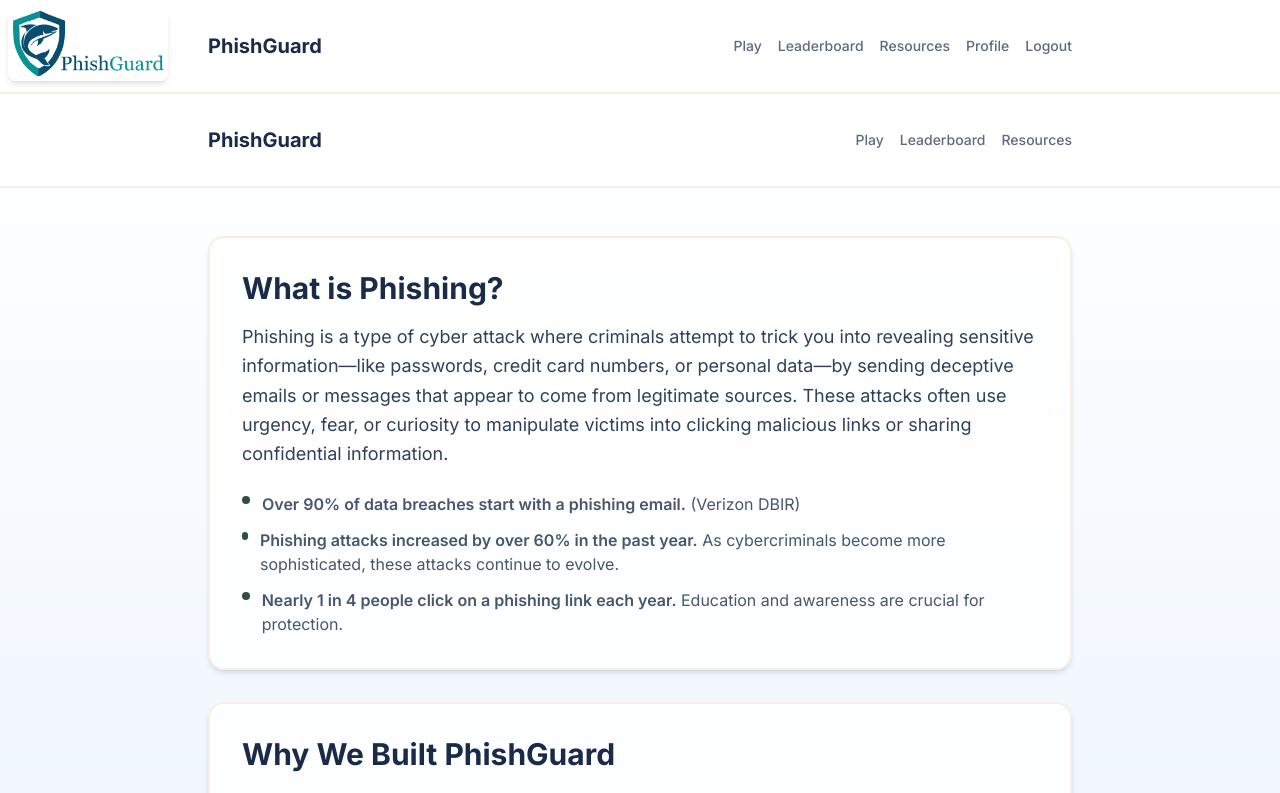
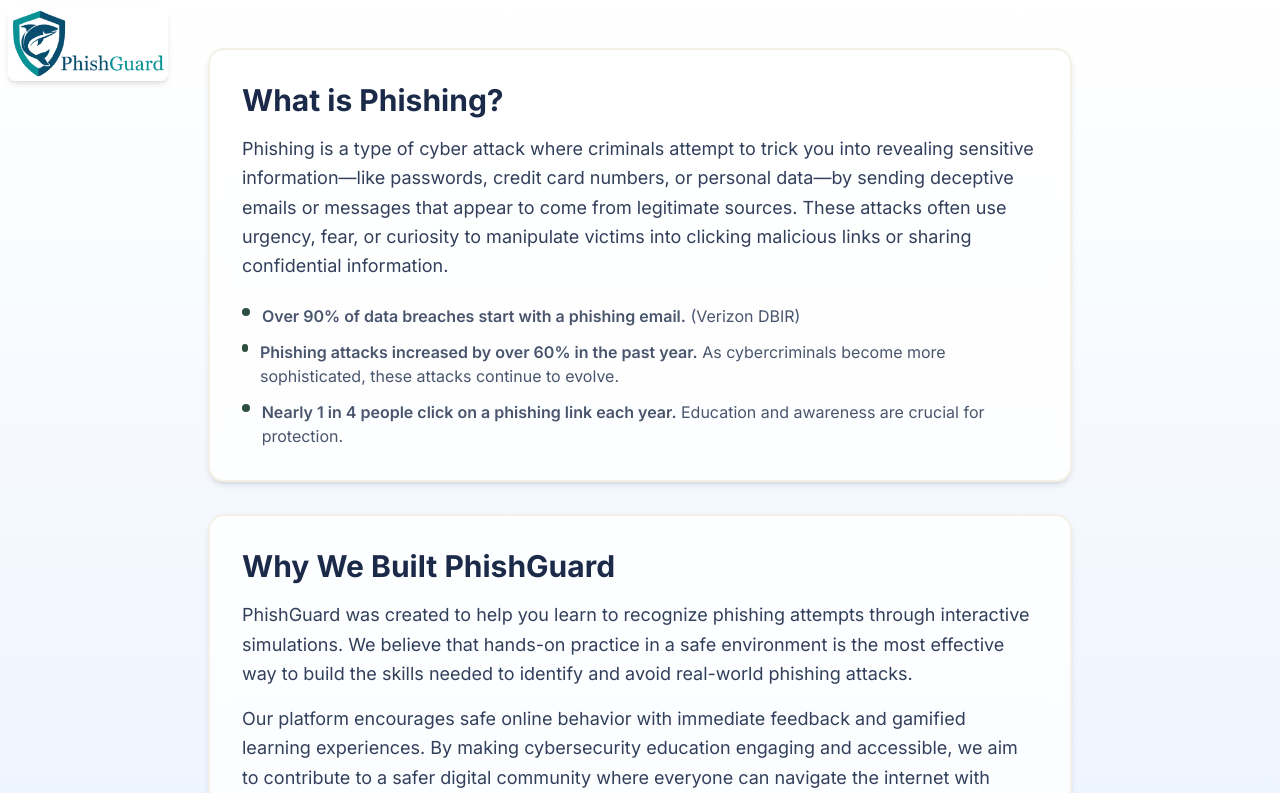
Before and after one commit to tanay-jain1/PhishGuard, a Next.js app: page /about in a window 1280 px wide. Shown: the top 793 px of the page. Built offline with nearby package versions, Linux system fonts and the light colour scheme; no server answers.

Commit message:
Remove duplicate header from about page
- Remove duplicate navigation header from about page component
- Hide Navbar component on about page to prevent duplicate headers

```diff
--- a/src/app/about/page.tsx
+++ b/src/app/about/page.tsx
@@ -2,7 +2,6 @@
 
 import { useState } from 'react';
 import { useRouter } from 'next/navigation';
-import Link from 'next/link';
 
 export default function AboutPage() {
   const [consentChecked, setConsentChecked] = useState(false);
@@ -16,34 +15,6 @@ export default function AboutPage() {
 
   return (
     <div className="min-h-screen bg-gradient-to-b from-white to-[#dbeafe]">
-      <nav className="border-b-2 border-[#f5f0e6] bg-white/80 backdrop-blur-sm">
-        <div className="mx-auto flex max-w-4xl items-center justify-between px-4 py-8">
-          <Link href="/" className="text-xl font-bold text-[#1b2a49]">
-            PhishGuard
-          </Link>
-          <div className="flex items-center gap-4">
-            <Link
-              href="/play"
-              className="text-sm text-[#1b2a49]/70 hover:text-[#1b2a49] font-medium transition-colors"
-            >
-              Play
-            </Link>
-            <Link
-              href="/leaderboard"
-              className="text-sm text-[#1b2a49]/70 hover:text-[#1b2a49] font-medium transition-colors"
-            >
-              Leaderboard
-            </Link>
-            <Link
-              href="/resources"
-              className="text-sm text-[#1b2a49]/70 hover:text-[#1b2a49] font-medium transition-colors"
-            >
-              Resources
-            </Link>
-          </div>
-        </div>
-      </nav>
-
       <main className="mx-auto max-w-4xl px-4 py-12">
         <div className="space-y-8">
           {/* Section 1: What is Phishing */}
--- a/src/components/Navbar.tsx
+++ b/src/components/Navbar.tsx
@@ -9,8 +9,8 @@ export function Navbar() {
   const router = useRouter();
   const { profile, loading } = useProfileContext();
 
-  // Don't show navbar on landing page or auth page
-  if (pathname === '/' || pathname === '/auth') {
+  // Don't show navbar on landing page, auth page, or about page
+  if (pathname === '/' || pathname === '/auth' || pathname === '/about') {
     return null;
   }
 
```
